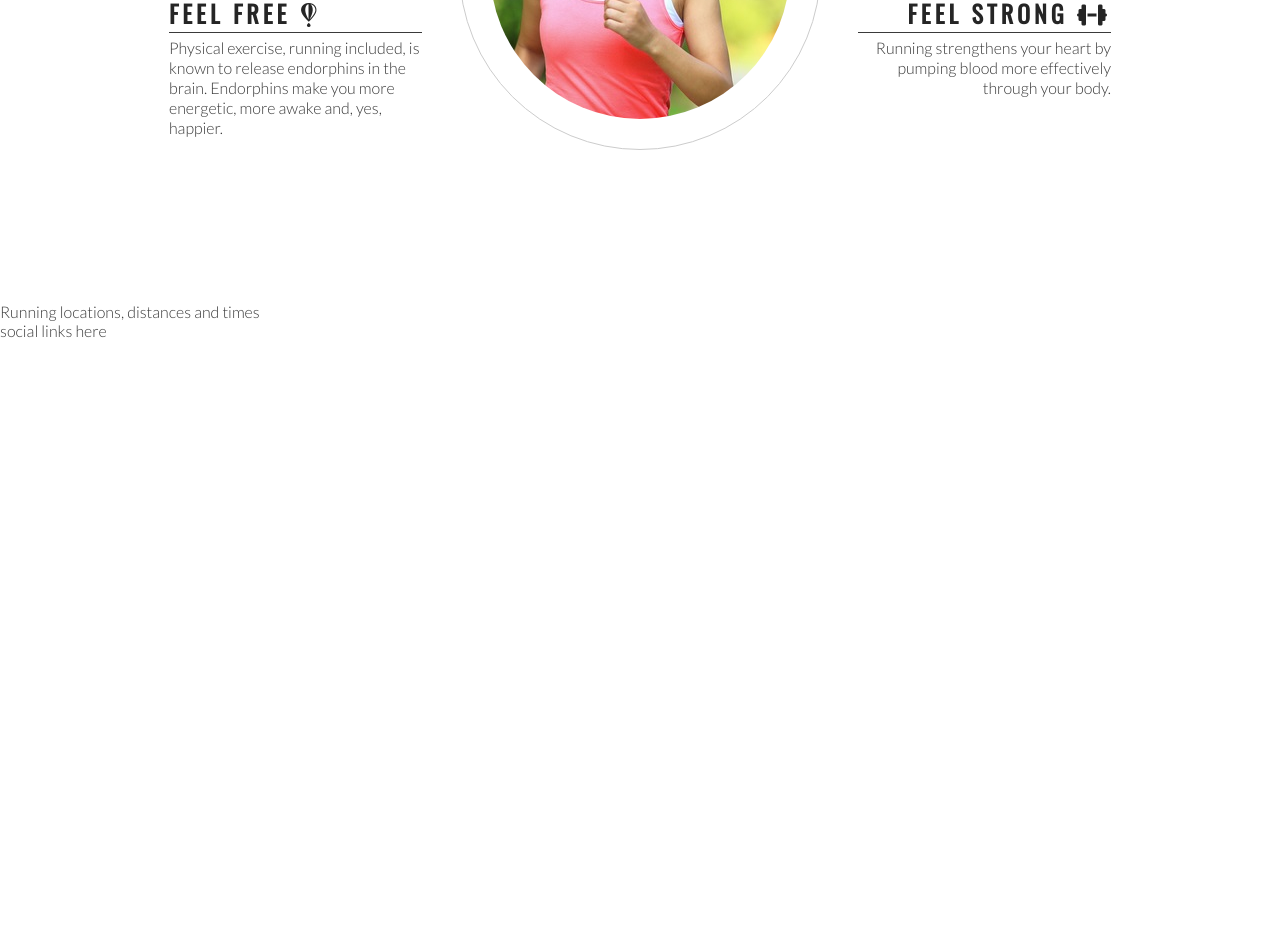
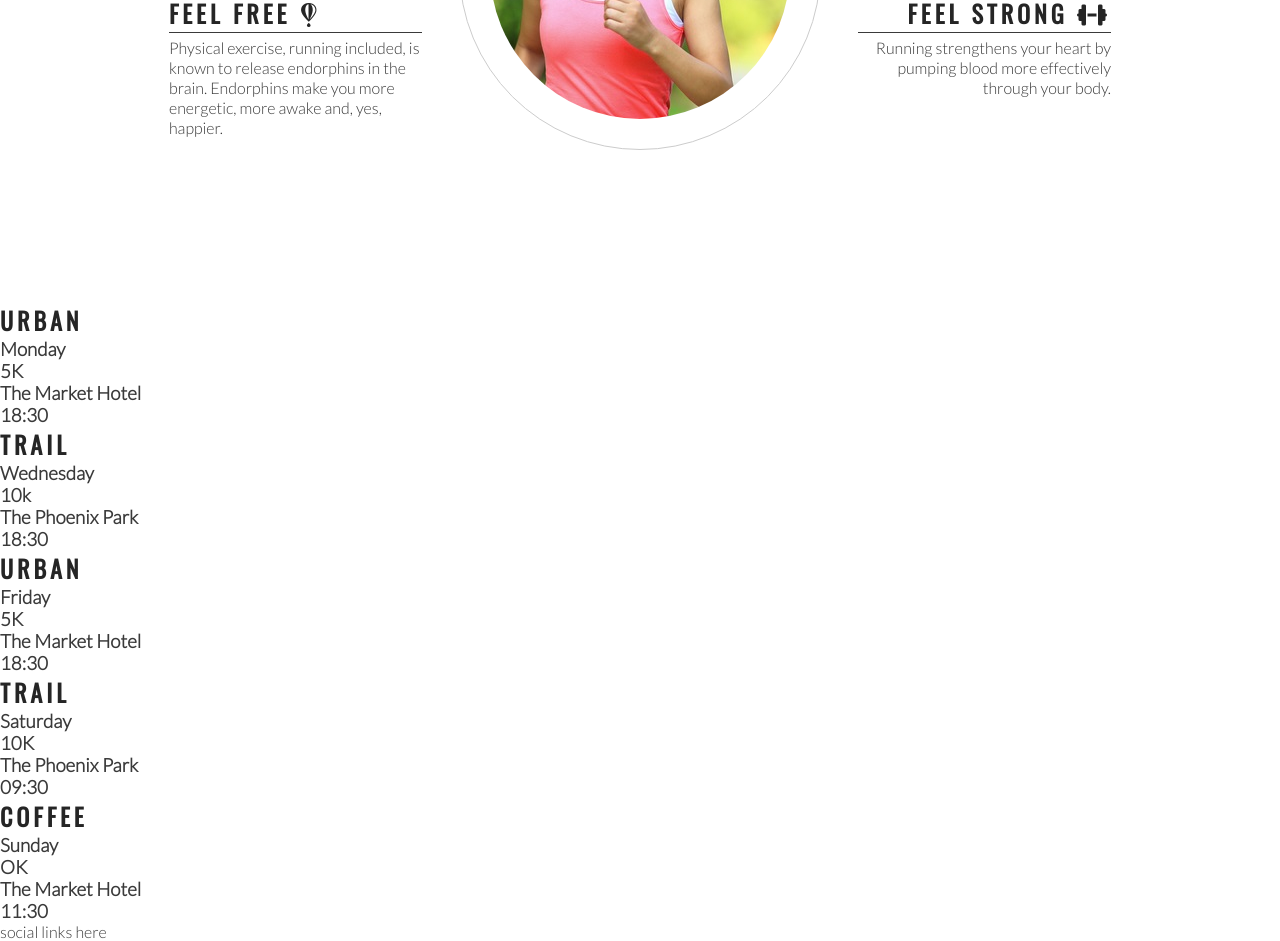
Before and after one commit to AlexIglesia/love-running, a plain HTML site: page index.html in a window 1280 px wide. Shown: the part 993-1934 px from the top of the page. Before the commit the page ends 1333 px from the top, so only its background shows below. Drawn offline with nearby package versions, Linux system fonts and the light colour scheme.

Commit message:
Add meetups times main structure

```diff
--- a/index.html
+++ b/index.html
@@ -73,7 +73,41 @@
         </div>
     </section>
     <section>
-        Running locations, distances and times
+        <div>
+            <h2>Urban</h2>
+            <h3>Monday</h3>
+            <h3>5K</h3>
+            <h3>The Market Hotel</h3>
+            <h3>18:30</h3>
+        </div>
+        <div>
+            <h2>Trail</h2>
+            <h3>Wednesday</h3>
+            <h3>10k</h3>
+            <h3>The Phoenix Park</h3>
+            <h3>18:30</h3>
+        </div>
+        <div>
+            <h2>Urban</h2>
+            <h3>Friday</h3>
+            <h3>5K</h3>
+            <h3>The Market Hotel</h3>
+            <h3>18:30</h3>
+        </div>
+        <div>
+            <h2>Trail</h2>
+            <h3>Saturday</h3>
+            <h3>10K</h3>
+            <h3>The Phoenix Park</h3>
+            <h3>09:30</h3>
+        </div>
+        <div>
+            <h2>Coffee</h2>
+            <h3>Sunday</h3>
+            <h3>OK</h3>
+            <h3>The Market Hotel</h3>
+            <h3>11:30</h3>
+        </div>
     </section>
     <footer>
         social links here
```
